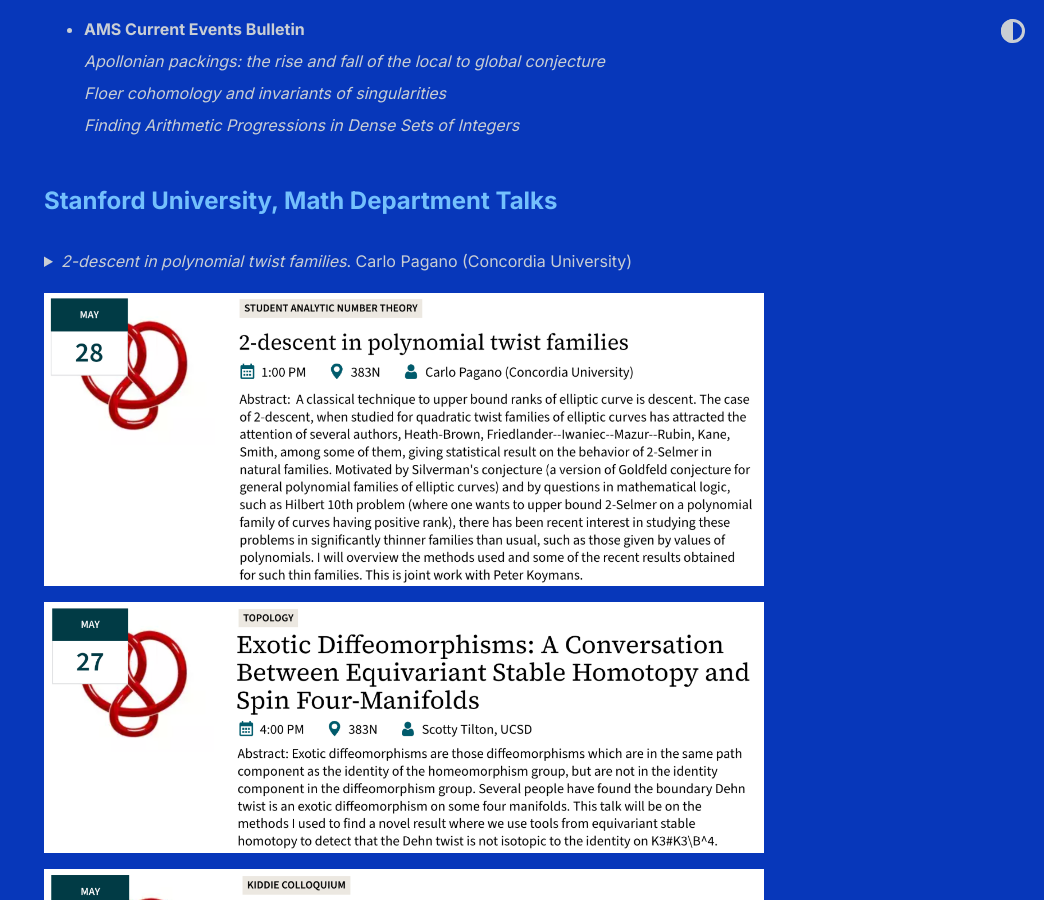
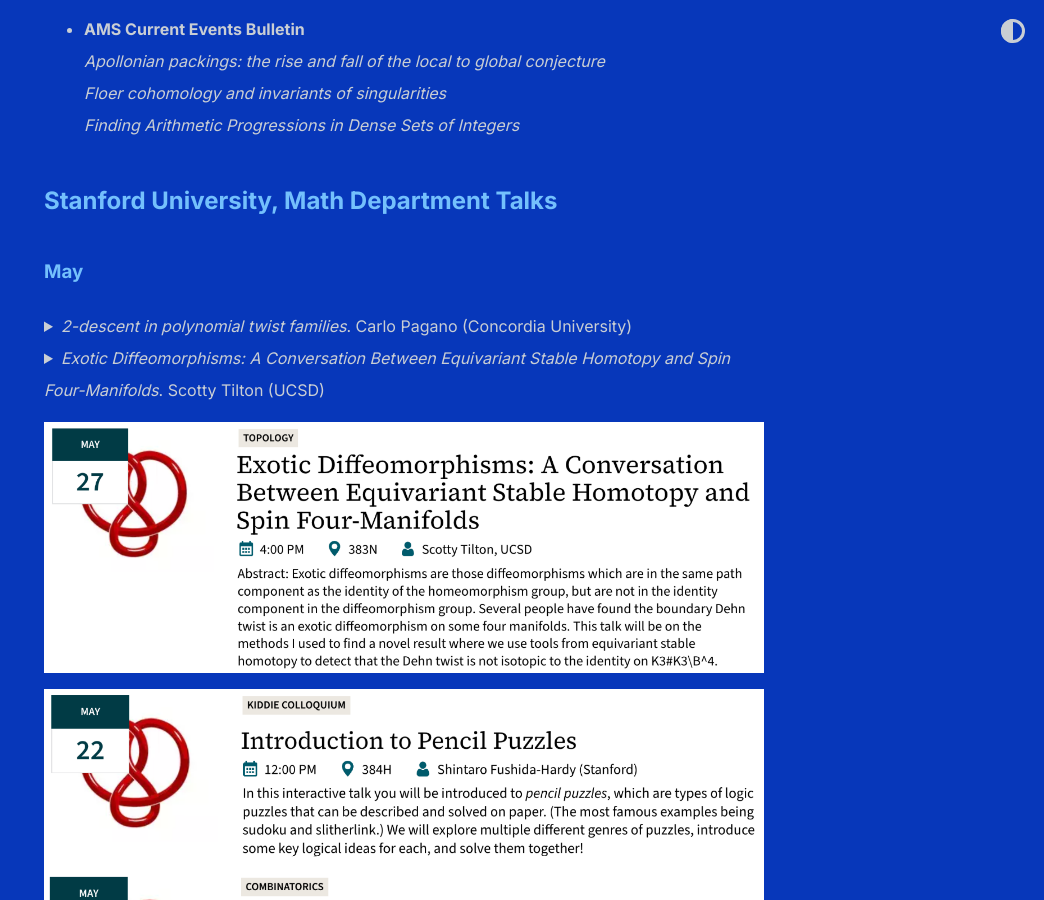
Before and after one commit to shihankanungo/shihankanungo.github.io, a Jekyll site: the page built from math-talks.md, in a window 1280 px wide and 900 px high, scrolled down 2059 px. Shown: the whole window, without its empty margins (236-1280 px from the left). Built offline with Jekyll 4.4.1, drawn with Linux system fonts in a browser that asks for light colours.

Commit message:
Update math-talks.md

```diff
--- a/math-talks.md
+++ b/math-talks.md
@@ -66,13 +66,19 @@
 _Finding Arithmetic Progressions in Dense Sets of Integers_
 
 ## Stanford University, Math Department Talks
+### May
 
 <details>
   <summary><i>2-descent in polynomial twist families</i>. Carlo Pagano (Concordia University)</summary>
   <small><img src="images/05-28.png" alt="May 28"><br></small><br>
 </details>
 
-![stanford-may-28](images/05-28.png)
+<details>
+  <summary><i>Exotic Diffeomorphisms: A Conversation Between Equivariant Stable Homotopy and Spin Four-Manifolds</i>. Scotty Tilton (UCSD)</summary>
+  <small>Exotic diffeomorphisms are those diffeomorphisms which are in the same path component as the identity of the homeomorphism group, but are not in the identity component in the diffeomorphism group. Several people have found the boundary Dehn twist is an exotic diffeomorphism on some four manifolds. This talk will be on the methods I used to find a novel result where we use tools from equivariant stable homotopy to detect that the Dehn twist is not isotopic to the identity on K3#K3\B^4. <br></small><br>
+</details>
+
+
 
 ![stanford-may-27](images/05-27.png)
 
```
